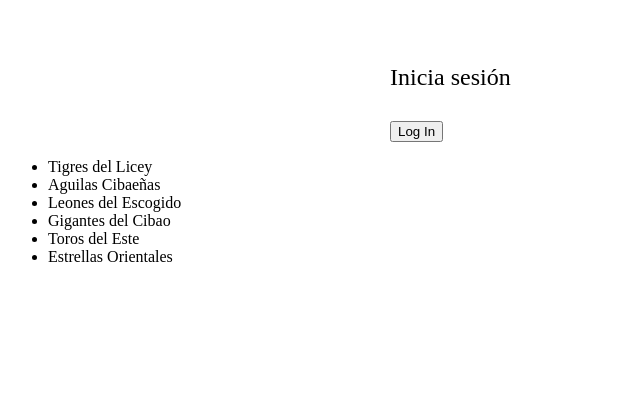
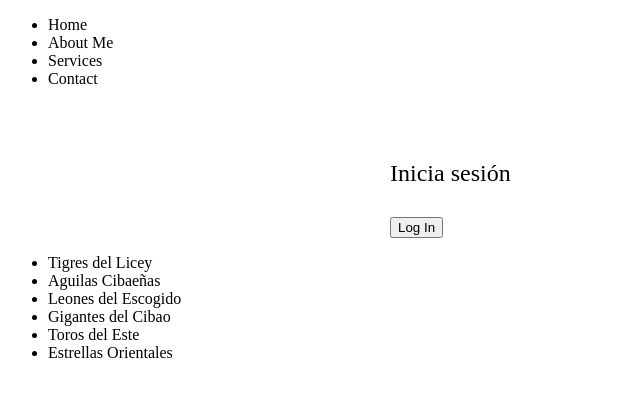
Before and after one commit to Marlon-Vipe/HW-Angular, an Angular app: page / in a window 1280 px wide. Shown: the top 396 px of the page, without its empty margins (0-640 px from the left). Built offline with nearby package versions, Linux system fonts and the light colour scheme.

Commit message:
nav-bar added in appComponent

```diff
--- a/src/app/app.component.html
+++ b/src/app/app.component.html
@@ -1,2 +1,3 @@
+<app-nav-bar></app-nav-bar>
 <app-user></app-user>
 <app-teams></app-teams>
--- a/src/app/app.component.ts
+++ b/src/app/app.component.ts
@@ -2,11 +2,12 @@ import { Component } from '@angular/core';
 import { RouterOutlet } from '@angular/router';
 import { UserComponent } from './user/user.component';
 import { TeamsComponent } from './teams/teams.component';
+import { NavBarComponent } from './nav-bar/nav-bar.component';
 
 @Component({  // Este componente envuelve a todos.
   selector: 'app-root', // Forma en que se refiere a este componente en otro sitio.
   standalone: true, // Si queremos usar un modulo dentro de este componente, se usa en los {imports}
-  imports: [RouterOutlet, UserComponent,TeamsComponent],  // Aqui es que se usa (se tiene que colocar cada componente a utilizar para que pueda tener acceso)
+  imports: [RouterOutlet, UserComponent,TeamsComponent,NavBarComponent],  // Aqui es que se usa (se tiene que colocar cada componente a utilizar para que pueda tener acceso)
   templateUrl: './app.component.html', // Esto es lo que renderiza
   styleUrl: './app.component.css',// Esto es lo que renderiza tambien
 })
--- a/src/app/nav-bar/nav-bar.component.css
+++ b/src/app/nav-bar/nav-bar.component.css
@@ -0,0 +1,3 @@
+h1 {
+    color: aliceblue;
+}
--- a/src/app/nav-bar/nav-bar.component.html
+++ b/src/app/nav-bar/nav-bar.component.html
@@ -1 +1,6 @@
-<p>nav-bar works!</p>
+<ul>
+    <li>Home</li>
+    <li>About Me</li>
+    <li>Services</li>
+    <li>Contact</li>
+</ul>
```
Also changed, not shown: src/app/teams/teams.component.html (line endings or trailing spaces).
